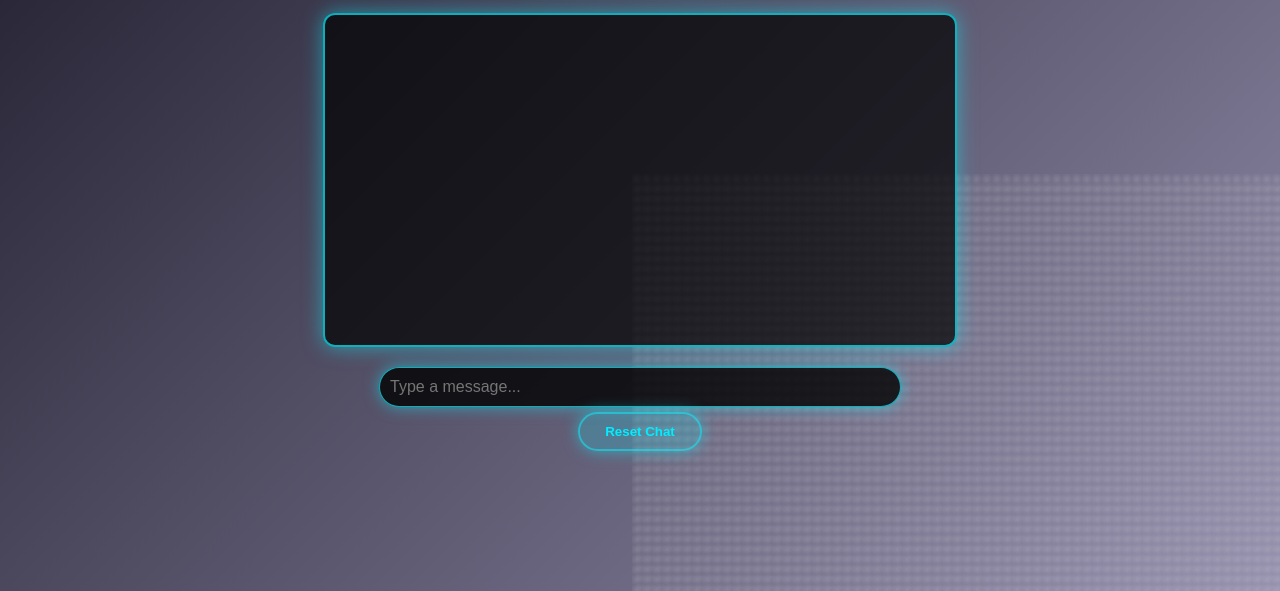
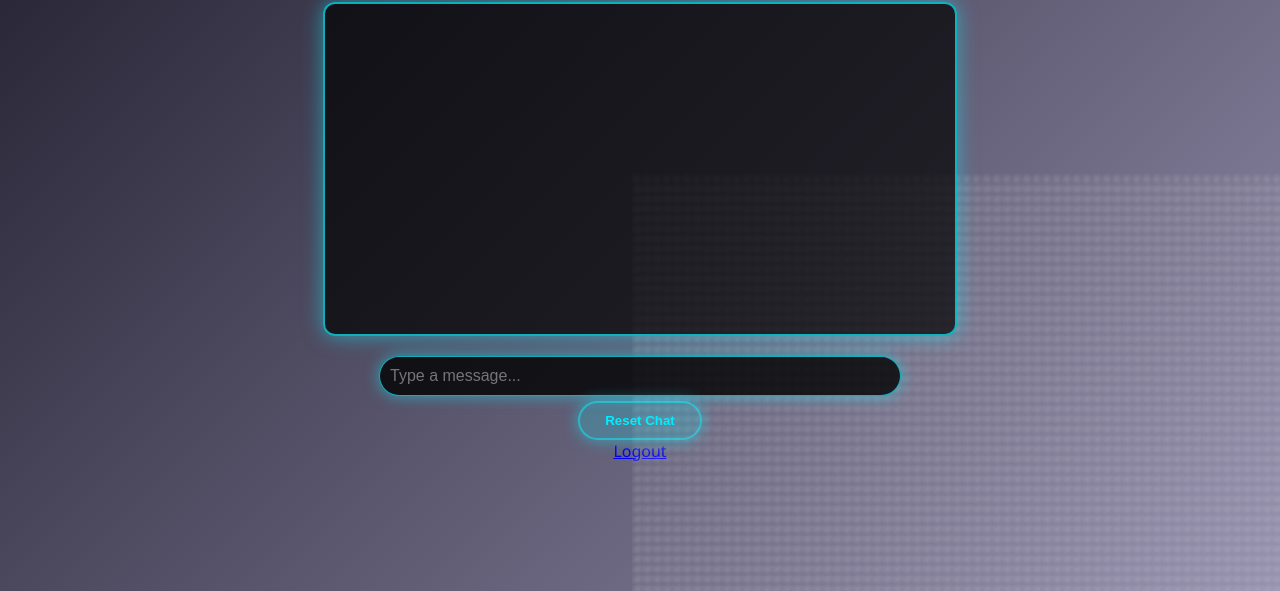
Before and after one commit to oussamaXbs/Chat-Webapp, a plain HTML site: page templates/index.html in a window 1280 px wide. Shown: the part 209-800 px from the top of the page. Drawn offline with Linux system fonts and the light colour scheme; no server answers.

Commit message:
Update index.html

```diff
--- a/templates/index.html
+++ b/templates/index.html
@@ -188,5 +188,6 @@
     <div id="messages"></div>
     <input id="input" type="text" placeholder="Type a message..." onkeydown="if(event.key === 'Enter') sendMessage()" />
     <button onclick="resetChat()">Reset Chat</button>
+     <a href="/logout">Logout</a>  <!-- Logout link to leave the chat -->
 </body>
 </html>
```
